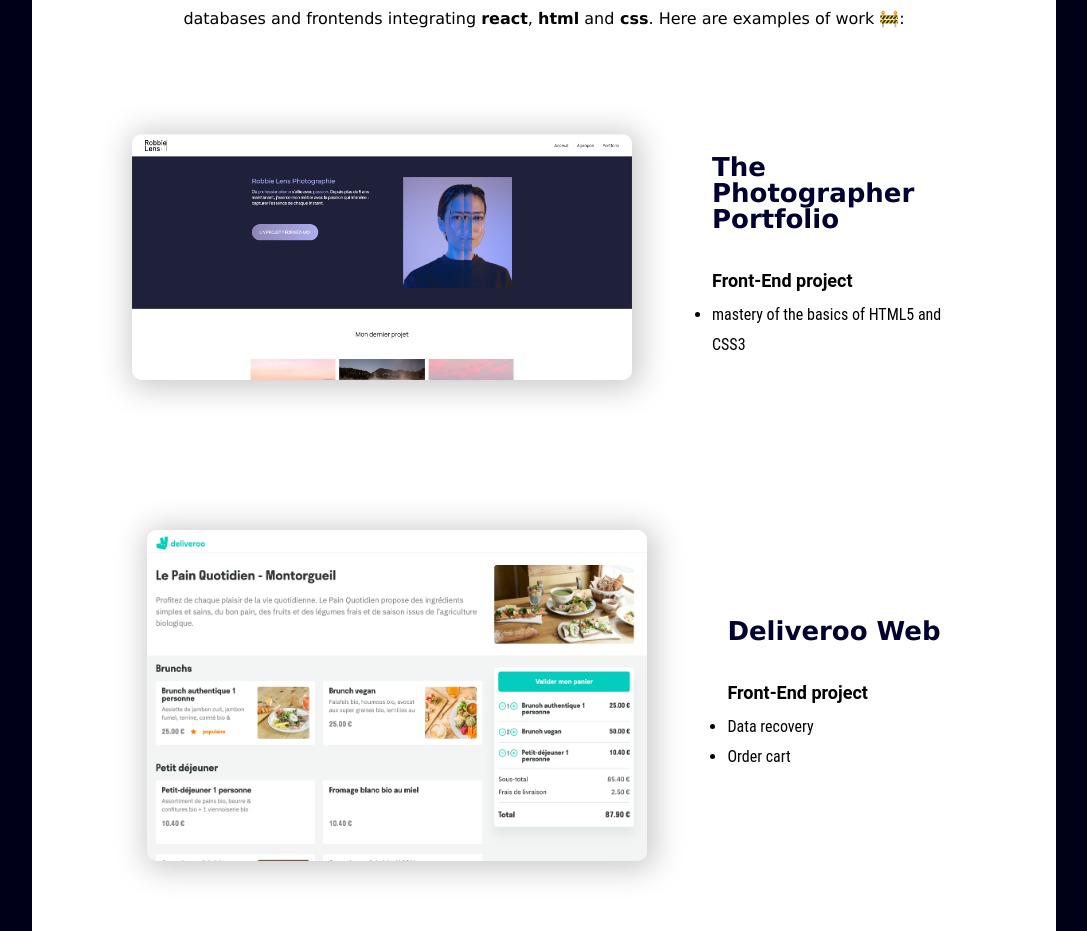
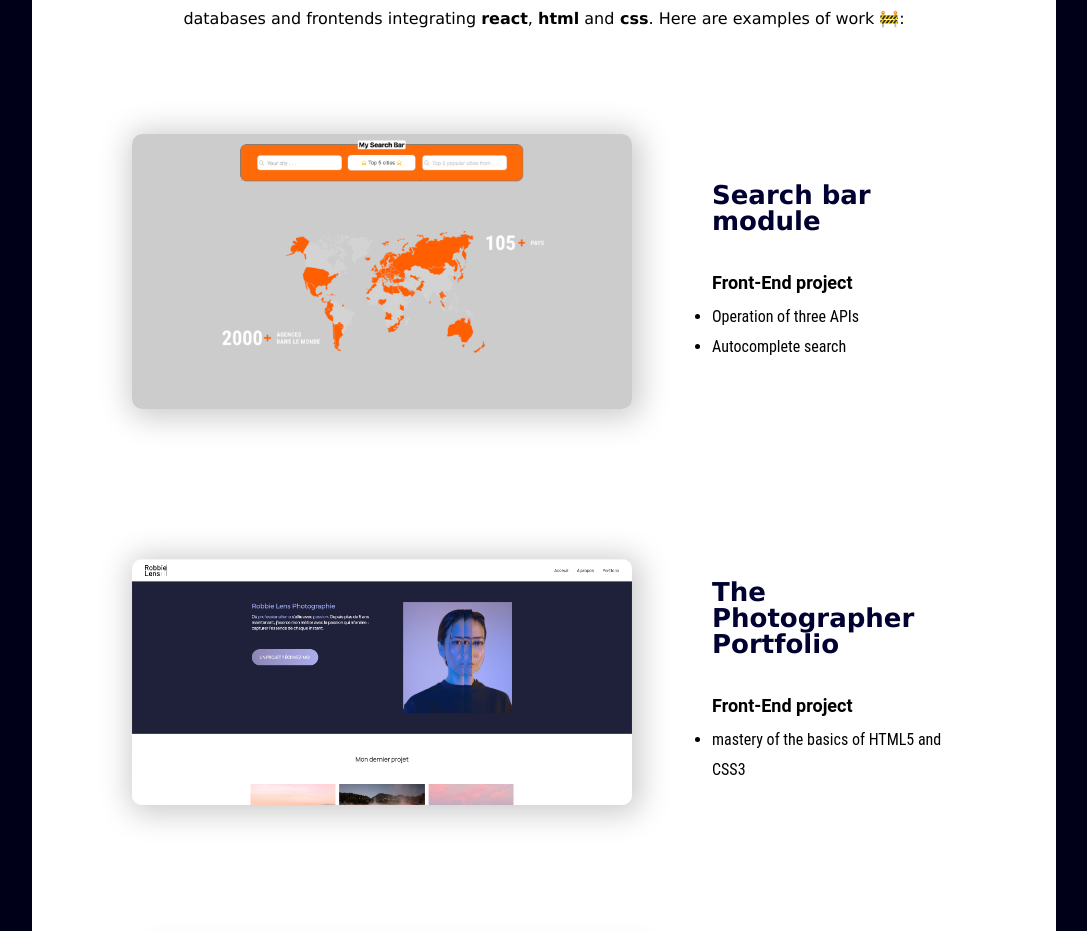
Before and after one commit to VincentDesmouceaux/portfolio, a React (Create React App) app: page / in a window 1280 px wide. Shown: the part 2925-3856 px from the top of the page, without its empty margins (96-1183 px from the left). Built offline with nearby package versions, Linux system fonts and the light colour scheme; a web font is replaced by a local one.

Commit message:
updateNew

```diff
--- a/src/App.js
+++ b/src/App.js
@@ -141,6 +141,24 @@
               <span>react</span>, <span>html</span> and
               <span> css</span>. Here are examples of work 🚧:
             </p>
+
+            <a
+              href="https://mysearchbar-vd.netlify.app/"
+              target="_blank"
+              rel="noreferrer"
+            >
+              <div className="project-container">
+                <img src="img/mySearchBar.png" alt="thePhotographer" />
+                <div>
+                  <h3>Search bar module</h3>
+                  <h4>Front-End project</h4>
+                  <ul>
+                    <li>Operation of three APIs</li>
+                    <li>Autocomplete search</li>
+                  </ul>
+                </div>
+              </div>
+            </a>
             <a
               href="https://photographer-by-vd.netlify.app/"
               target="_blank"
```
Also changed, not shown: public/img/mySearchBar.png (added).
